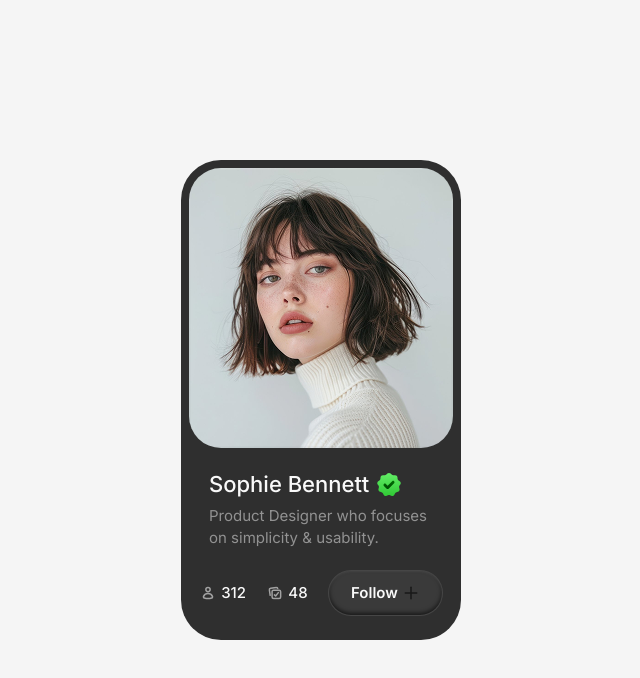
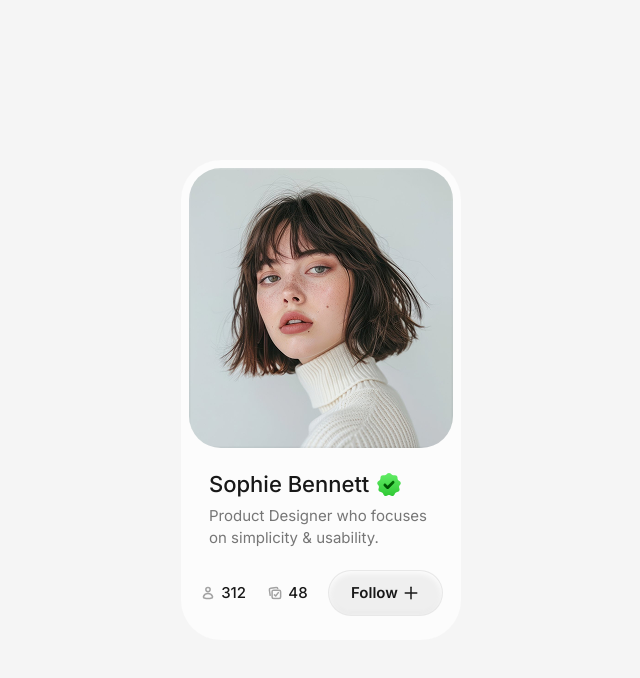
Before and after one commit to yakovlavrinov/Vue3-showcase, a Vue app: page / in a window 1280 px wide. Shown: the top 678 px of the page, without its empty margins (319-959 px from the left). Built offline with nearby package versions, Linux system fonts and the light colour scheme.

Commit message:
feat: add hook useTheme and add svg Plus for dark them

```diff
--- a/src/App.vue
+++ b/src/App.vue
@@ -4,7 +4,6 @@ import { ProfileCard } from './ProfileCard';
 import './reset.css'
 import './theme.css'
 
-document.documentElement.setAttribute('data-theme', 'dark')
 
 </script>
 
--- a/src/ProfileCard/ProfileCard.vue
+++ b/src/ProfileCard/ProfileCard.vue
@@ -3,8 +3,10 @@ import Photo from './assets/Photo.png'
 import VerificationIcon from './assets/VerificationIcon.svg'
 import FollowersIcon from './assets/FollowersIcon.svg'
 import ProjectsIcon from './assets/ProjectsIcon.svg'
-import Plus from './assets/Plus.svg'
-import { computed } from 'vue'
+import PlusLight from './assets/PlusLight.svg'
+import PlusDark from './assets/PlusDark.svg'
+import { computed, ref } from 'vue'
+import { useTheme } from '../hooks/useThame'
 
 interface User {
   lastName: string
@@ -23,6 +25,9 @@ interface User {
 // https://www.figma.com/design/BHf457pBw34fbyGDwscjIb/Profile-Card--Community-?node-id=1-23&t=DjJCAzaIhn1ZHWbz-0
 
 const { user } = defineProps<{ user: User }>()
+const { theme, toggleTheme } = useTheme()
+
+const plus = computed(() => (theme.value === 'dark' ? PlusDark : PlusLight))
 
 const fullName = computed(() => `${user.lastName} ${user.firstName}`)
 </script>
@@ -48,7 +53,7 @@ const fullName = computed(() => `${user.lastName} ${user.firstName}`)
         <img :src="ProjectsIcon" alt="Projects" />
         <p>{{ user.projects }}</p>
       </div>
-      <button><span>Follow</span><img :src="Plus" alt="Plus" /></button>
+      <button v-on:click="toggleTheme"><span>Follow</span><img :src="plus" alt="Plus" /></button>
     </div>
   </div>
 </template>
--- /dev/null
+++ b/src/hooks/useThame.ts
@@ -0,0 +1,12 @@
+import { ref } from 'vue'
+
+const theme = ref<'light' | 'dark'>('light')
+
+export function useTheme() {
+  const toggleTheme = () => {
+    theme.value = theme.value === 'light' ? 'dark' : 'light'
+    document.documentElement.setAttribute('data-theme', theme.value)
+  }
+
+  return { theme, toggleTheme }
+}
```
Also changed, not shown: src/ProfileCard/assets/PlusDark.svg (added), src/ProfileCard/assets/PlusLight.svg (renamed from src/ProfileCard/assets/Plus.svg).
